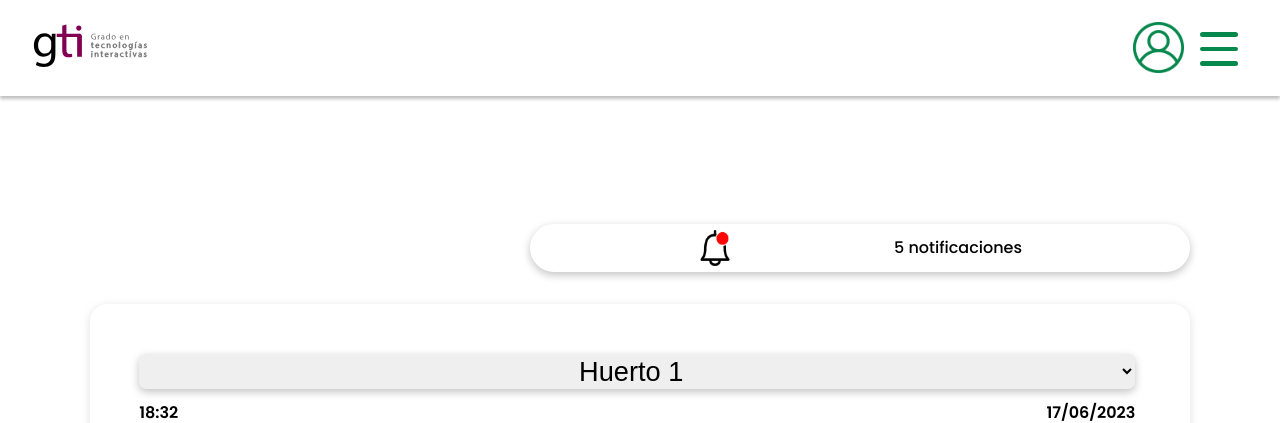
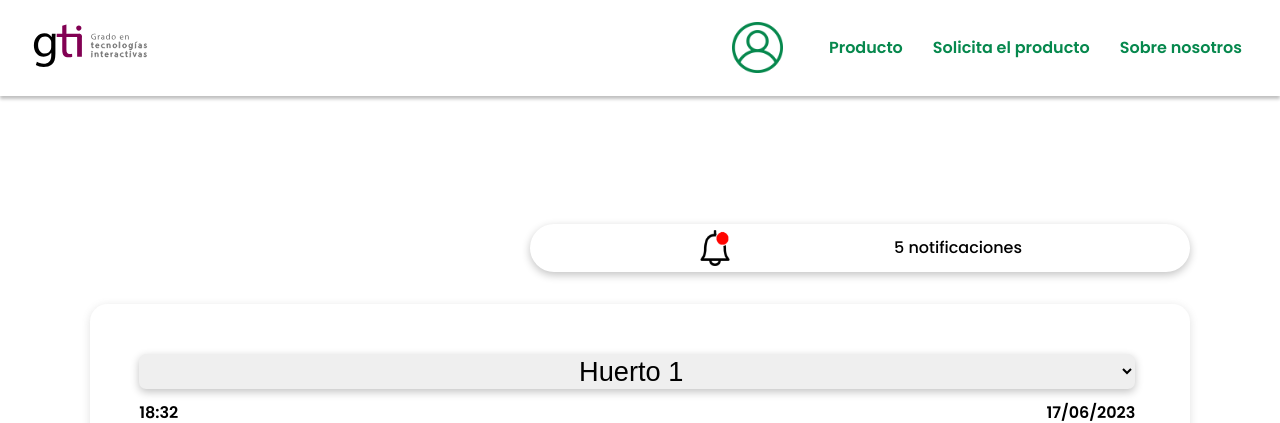
Before and after one commit to juandiazx/Huertodo, a PHP site: page /src/app/monitorizacion.html in a window 1280 px wide. Shown: the top 423 px of the page. Run offline with PHP 8.4, Linux system fonts and the light colour scheme; some libraries are stand-ins or nearby versions.

Commit message:
Header+menu arreglado
He arreglado el menú como toca y ya funciona en todas las páginas.

```diff
--- a/index.html
+++ b/index.html
@@ -25,7 +25,7 @@
         <a href="index.html"><img src="src/app/images/logoGTI.svg" id="logo-menu-inicio" alt="Imagen Logo GTI"></a>
 
         <!-- Contenedor para los iconos de inicio de sesión y menú -->
-        <div class="icon-container">
+        <div class="contenedor-iconos">
             <!-- Icono de inicio de sesión -->
             <a href="src/app/Inicio_sesion.html"><img id="icono-inicio-sesion" src="src/app/images/icono-usuario.png" alt="Icono Inicio Sesión Usuario"></a>
 
@@ -35,13 +35,15 @@
                 <div></div>
                 <div></div>
             </div>
-        </div>
+
 
         <ul>
             <li><a href="src/app/Producto.html">Producto</a></li>
             <li><a href="src/app/Formulario_Solicitud.html">Solicita el producto</a></li>
             <li><a href="src/app/Sobre_Nosotros.html">Sobre nosotros</a></li>
         </ul>
+
+        </div>
     </nav>
 </header>
 <!--Termina la cabecera-->
--- a/src/app/css/estilos_responsive.css
+++ b/src/app/css/estilos_responsive.css
@@ -198,34 +198,47 @@
     }
 }
 
-/*Estilos para el menu responsive*/
+/* Estilos para pantallas de escritorio */
+@media screen and (min-width: 768px) {
 
-@media (min-width: 768px) {
-    /* Ocultar el icono del menú */
+    /*Oculta el icono del menu*/
     .menu-hamburguesa {
         display: none;
     }
 
-    /* Alinear los elementos del menú en línea */
+
+    /*para mostrar los elementos del menu en línea horizontal*/
     #main-menu ul {
+        flex-direction: row;
+        position: static;
+        width: auto;
+        height: auto;
+        transform: none;
+    }
+
+    /*para especificar los tamaños, el grosor y el color de la letra de los elementos del menu*/
+    #main-menu ul li {
+        font-size: 16px; /
+        font-weight: normal;
+        color: var(--second-color-green);
+    }
+
+    /*agrega margenes entre los elementos del menu*/
+    #main-menu ul li {
+        margin-right: 30px; /* Margen derecho entre elementos */
+    }
+
+
+    /*agrega margenes entre el borde de pantalla y los elementos*/
+    #icono-inicio-sesion {
+        margin-right: 30px; /* Margen derecho entre el icono y el borde */
+    }
+
+    /*une el icono de inicio de sesión con los elementos del menu*/
+
+    .icon-container {
         display: flex;
         align-items: center;
-        justify-content: space-between;
-        width: 100%;
-        position: relative;
-        top: 0;
-        left: 0;
-        transform: none;
-        height: var(--menu-height);
+        gap: 1em; /* Ajusta el valor según el espaciado deseado */
     }
-
-    /* Estilo de cada elemento del menú */
-    #main-menu li {
-        margin: 0 1em;
-        color: var(--txt-color);
-        font-size: 16px;
-        font-weight: 400;
-        display: inline;
-    }
-
 }
--- a/src/app/css/main-menu.css
+++ b/src/app/css/main-menu.css
@@ -111,7 +111,7 @@
 }
 
 /*Estilo contenedor del menu de navegacion*/
-.icon-container {
+.contenedor-iconos {
     display: flex;
     align-items: center;
     gap: 1em; /* Ajusta el valor según el espaciado deseado */
--- a/src/app/monitorizacion.html
+++ b/src/app/monitorizacion.html
@@ -14,6 +14,8 @@
     <link rel='stylesheet' href="css/monitorizacion.css"/>
     <link rel='stylesheet' href="css/main-menu.css"/>
     <link rel='stylesheet' href="css/estilos.css"/>
+    <link rel='stylesheet' href="css/estilos_responsive.css"/>
+
     <!-- Añadir librerias de chart.js-->
     <script src="https://cdnjs.cloudflare.com/ajax/libs/Chart.js/3.2.0/chart.min.js"></script>
    </head>
@@ -25,7 +27,7 @@
         <a href="../../index.html"><img src="images/logoGTI.svg" id="logo-menu-inicio" alt="Imagen Logo GTI"></a>
 
         <!-- Contenedor para los iconos de inicio de sesión y menú -->
-        <div class="icon-container">
+        <div class="contenedor-iconos">
             <!-- Icono de inicio de sesión -->
             <a href="Inicio_sesion.html"><img id="icono-inicio-sesion" src="images/icono-usuario.png" alt="Icono Inicio Sesión Usuario"></a>
 
@@ -35,17 +37,18 @@
                 <div></div>
                 <div></div>
             </div>
+
+            <ul >
+                <li><a href="Producto.html">Producto</a></li>
+                <li><a href="Formulario_Solicitud.html">Solicita el producto</a></li>
+                <li><a href="Sobre_Nosotros.html">Sobre nosotros</a></li>
+            </ul>
+
         </div>
-
-        <ul>
-            <li><a href="Producto.html">Producto</a></li>
-            <li><a href="Formulario_Solicitud.html">Solicita el producto</a></li>
-            <li><a href="Sobre_Nosotros.html">Sobre nosotros</a></li>
-            <li class="boton-cerrar-sesion"><a href="../../index.html" onclick="logout()">Cerrar sesión</a></li>
-        </ul>
     </nav>
 </header>
 <!--Termina la cabecera-->
+
 <!-- Comienza la seccion de espacio personal sin banner ni footer-->
 <section id="contenedor-espacio-personal-completo" class="wrapper">
 
```
Also changed, not shown: src/app/Administrador_Web.html (+8 -7 lines), src/app/Comercial.html (+9 -7 lines), src/app/Formulario_Solicitud.html (+8 -8 lines), src/app/Formulario_contra_olvidada.html (+9 -8 lines), src/app/Inicio_sesion.html (+4 -3 lines), src/app/PoliticaDePrivacidad.html (+8 -8 lines), src/app/Producto.html (+9 -7 lines), src/app/Sobre_Nosotros.html (+9 -7 lines), src/app/Tecnico.html (+9 -8 lines), src/app/TerminosYCondiciones.html (+8 -7 lines).
